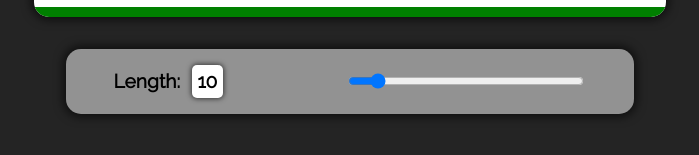
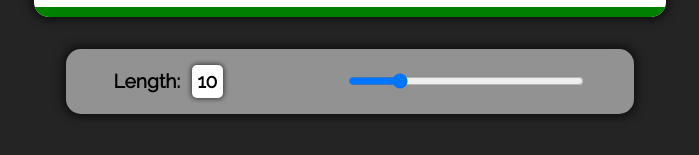
Before and after one commit to sdrrv/password-generator, a React (Vite) app: page / in a window 1280 px wide. Shown: the part 319-474 px from the top of the page, without its empty margins (290-989 px from the left). Built offline with nearby package versions, Linux system fonts and the light colour scheme.

Commit message:
Limit between 10 and 50

```diff
--- a/src/components/options/Options.tsx
+++ b/src/components/options/Options.tsx
@@ -8,7 +8,7 @@ type Props = {
 
 function Options({ length, setLength }: Props) {
   const handleLengthChange = (event: ChangeEvent<HTMLInputElement>) => {
-    const newValue = parseInt(event.target.value);
+    const newValue = Math.floor(parseInt(event.target.value) * 0.5);
     setLength(newValue < 10 ? 10 : newValue);
   };
 
@@ -21,7 +21,7 @@ function Options({ length, setLength }: Props) {
         <input
           type="range"
           className="length-container__length-selector"
-          value={length}
+          value={length * 2}
           onChange={handleLengthChange}
         />
       </div>
```
